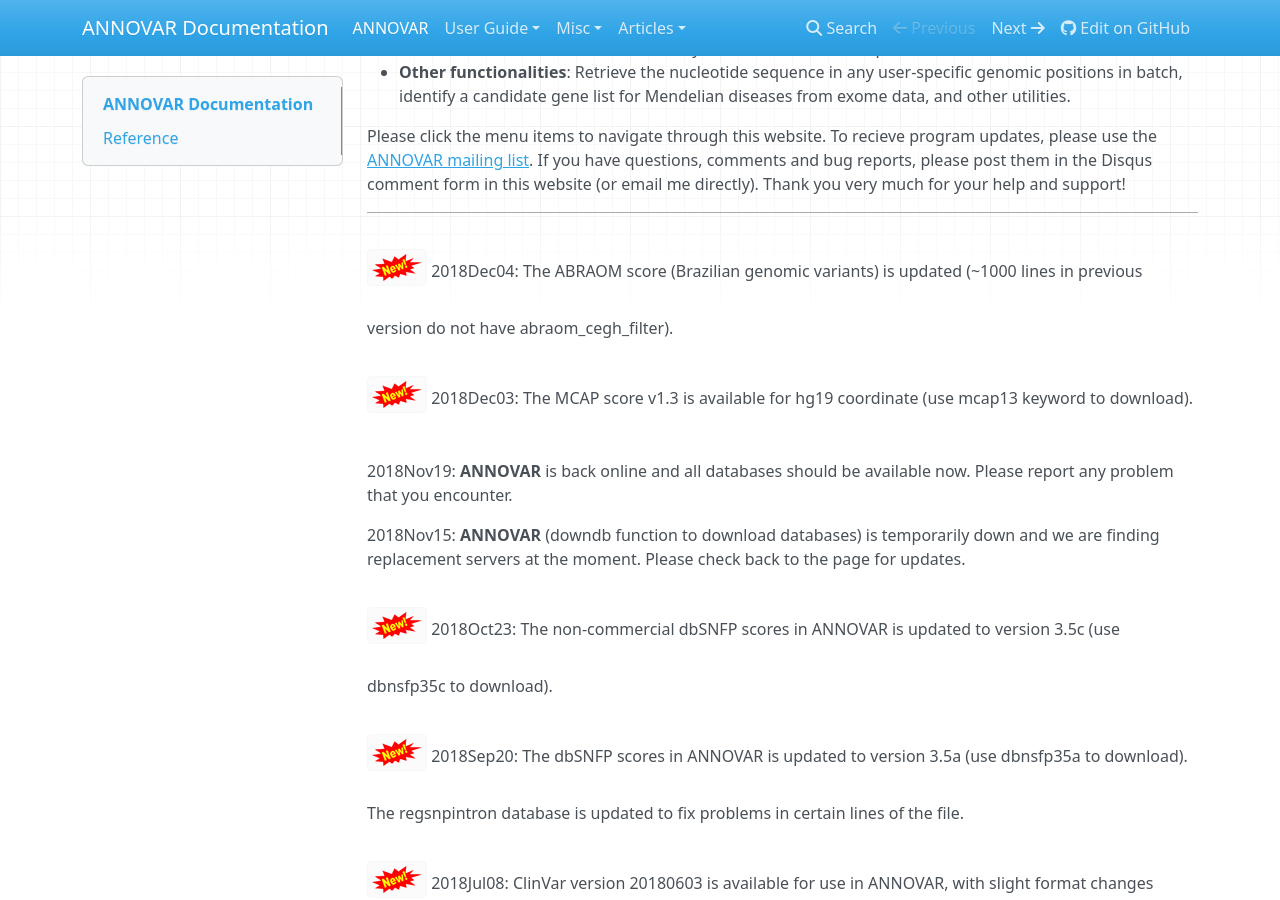
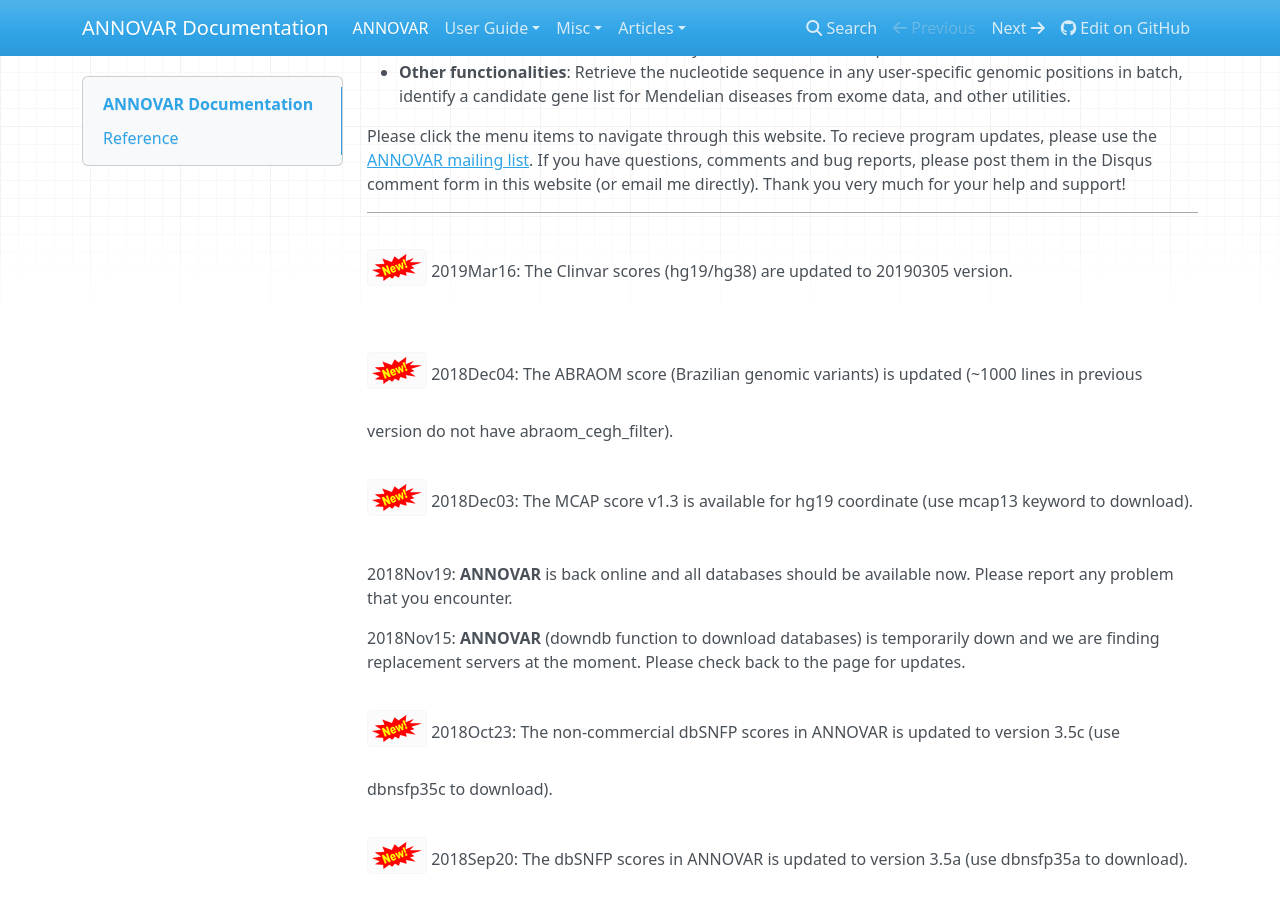
Before and after one commit to WGLab/doc-ANNOVAR, an MkDocs documentation site: the page built from docs/index.md, in a window 1280 px wide and 900 px high, scrolled down 474 px. Built offline with MkDocs 1.6.1, drawn with Linux system fonts in a browser that asks for light colours; nearby versions of some CDN libraries; old or Windows-style settings are respelled for this version of MkDocs.

Commit message:
Update index.md

```diff
--- a/docs/index.md
+++ b/docs/index.md
@@ -10,6 +10,8 @@ ANNOVAR is an efficient software tool to utilize update-to-date information to f
 Please click the menu items to navigate through this website. To recieve program updates, please use the [ANNOVAR mailing list](https://groups.google.com/forum/#!forum/annovar). If you have questions, comments and bug reports, please post them in the Disqus comment form in this website (or email me directly). Thank you very much for your help and support!
 
 ---
+
+![new](img/new.png) 2019Mar16: The Clinvar scores (hg19/hg38) are updated to 20190305 version.
 
 ![new](img/new.png) 2018Dec04: The ABRAOM score (Brazilian genomic variants) is updated (~1000 lines in previous version do not have abraom_cegh_filter).
 
```
